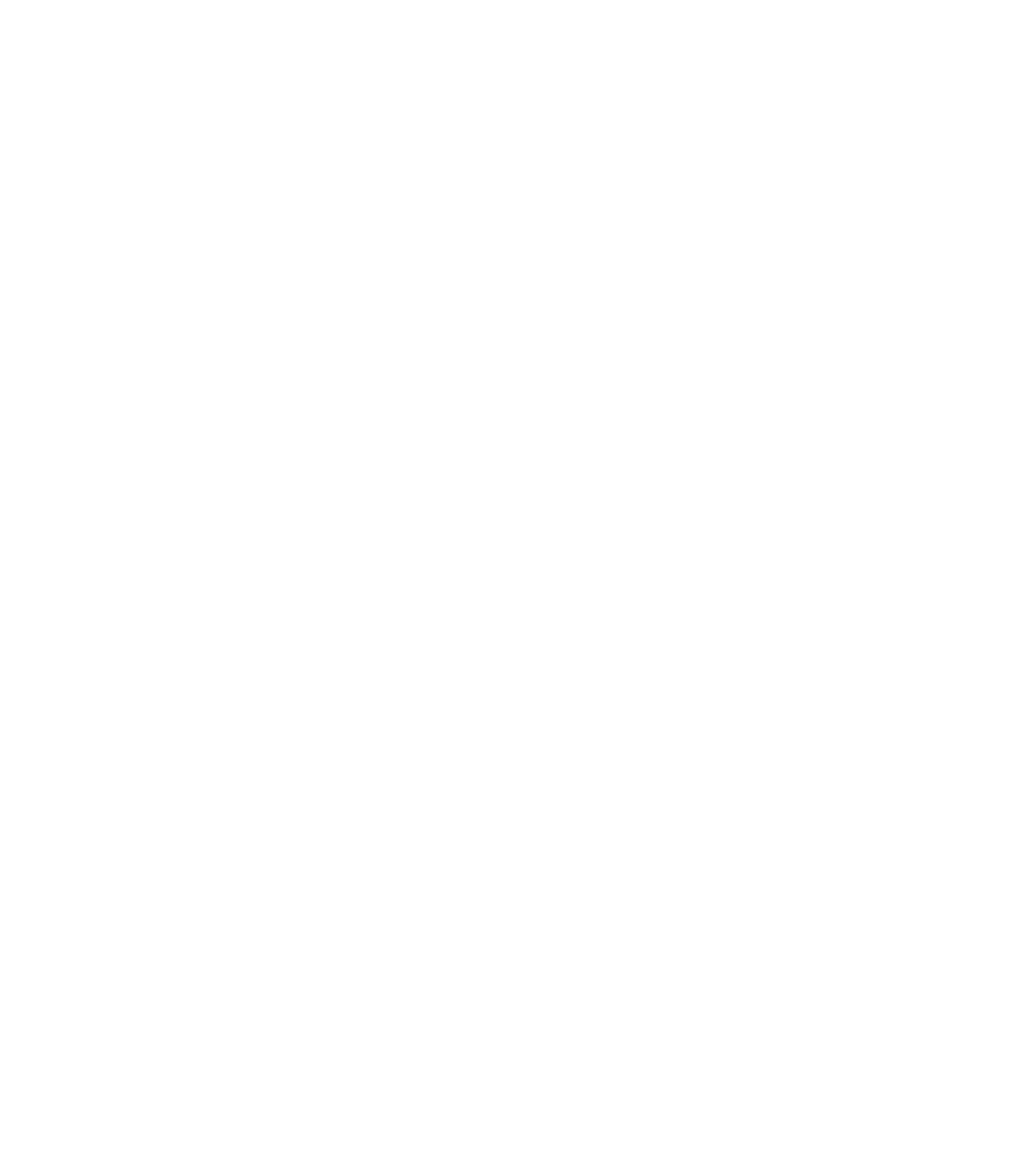
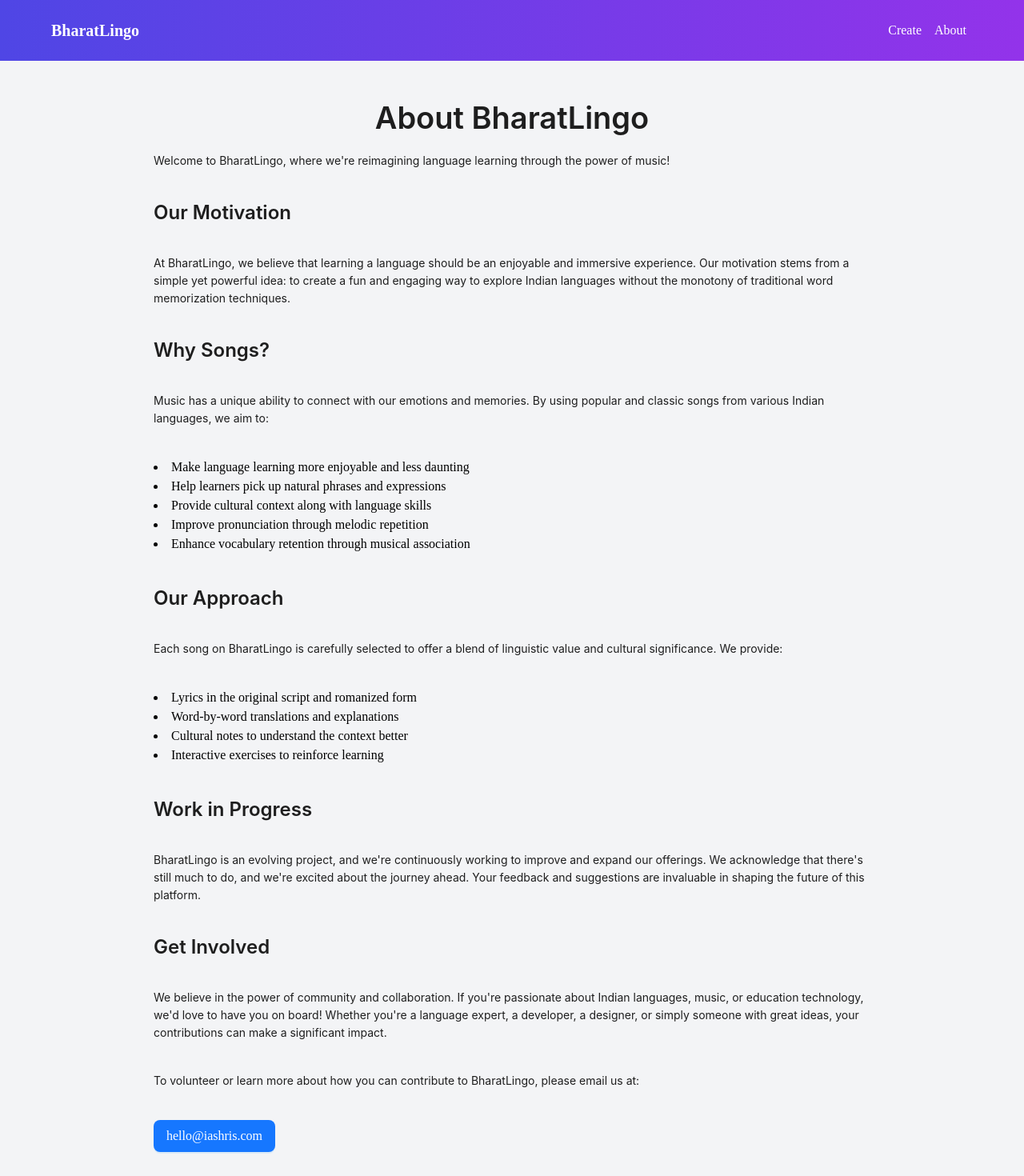
Before and after one commit to iashris/bharatlingo, a React (Vite) app in the folder frontend/: page /about in a window 1280 px wide. Before the commit this address had no page. Shown: the top 1470 px of the page at 80% size. Before the commit the page ends 800 px from the top, so only its background shows below. Built offline with nearby package versions, Linux system fonts and the light colour scheme; a web font is replaced by a local one.

Commit message:
add: nav changes

```diff
--- /dev/null
+++ b/frontend/src/About.tsx
@@ -0,0 +1,96 @@
+import { Footer, Header } from "./components/Common";
+import { Typography, Space, Button } from "antd";
+
+const { Title, Paragraph } = Typography;
+
+export const About = () => {
+  return (
+    <div className="flex flex-col min-h-screen">
+      <Header />
+      <main className="flex-grow bg-gray-100 py-12 px-4 sm:px-6 lg:px-8">
+        <div className="max-w-4xl mx-auto">
+          <Title level={1} className="text-center mb-8">
+            About BharatLingo
+          </Title>
+          <Space direction="vertical" size="large" className="w-full">
+            <Paragraph>
+              Welcome to BharatLingo, where we're reimagining language learning
+              through the power of music!
+            </Paragraph>
+
+            <Title level={3}>Our Motivation</Title>
+            <Paragraph>
+              At BharatLingo, we believe that learning a language should be an
+              enjoyable and immersive experience. Our motivation stems from a
+              simple yet powerful idea: to create a fun and engaging way to
+              explore Indian languages without the monotony of traditional word
+              memorization techniques.
+            </Paragraph>
+
+            <Title level={3}>Why Songs?</Title>
+            <Paragraph>
+              Music has a unique ability to connect with our emotions and
+              memories. By using popular and classic songs from various Indian
+              languages, we aim to:
+            </Paragraph>
+            <ul className="list-disc list-inside mb-4">
+              <li>Make language learning more enjoyable and less daunting</li>
+              <li>Help learners pick up natural phrases and expressions</li>
+              <li>Provide cultural context along with language skills</li>
+              <li>Improve pronunciation through melodic repetition</li>
+              <li>Enhance vocabulary retention through musical association</li>
+            </ul>
+
+            <Title level={3}>Our Approach</Title>
+            <Paragraph>
+              Each song on BharatLingo is carefully selected to offer a blend of
+              linguistic value and cultural significance. We provide:
+            </Paragraph>
+            <ul className="list-disc list-inside mb-4">
+              <li>Lyrics in the original script and romanized form</li>
+              <li>Word-by-word translations and explanations</li>
+              <li>Cultural notes to understand the context better</li>
+              <li>Interactive exercises to reinforce learning</li>
+            </ul>
+
+            <Title level={3}>Work in Progress</Title>
+            <Paragraph>
+              BharatLingo is an evolving project, and we're continuously working
+              to improve and expand our offerings. We acknowledge that there's
+              still much to do, and we're excited about the journey ahead. Your
+              feedback and suggestions are invaluable in shaping the future of
+              this platform.
+            </Paragraph>
+
+            <Title level={3}>Get Involved</Title>
+            <Paragraph>
+              We believe in the power of community and collaboration. If you're
+              passionate about Indian languages, music, or education technology,
+              we'd love to have you on board! Whether you're a language expert,
+              a developer, a designer, or simply someone with great ideas, your
+              contributions can make a significant impact.
+            </Paragraph>
+            <Paragraph>
+              To volunteer or learn more about how you can contribute to
+              BharatLingo, please email us at:
+            </Paragraph>
+            <Button
+              type="primary"
+              size="large"
+              href="mailto:hello@iashris.com"
+              className="mb-4"
+            >
+              hello@iashris.com
+            </Button>
+
+            <Paragraph>
+              Join us in our mission to make language learning a melodious
+              journey through the rich landscape of Indian cultures!
+            </Paragraph>
+          </Space>
+        </div>
+      </main>
+      <Footer />
+    </div>
+  );
+};
--- a/frontend/src/Home.tsx
+++ b/frontend/src/Home.tsx
@@ -1,6 +1,6 @@
-import React from "react";
 import { Card, Tag, Typography } from "antd";
 import { useNavigate } from "react-router-dom";
+import { Footer, Header } from "./components/Common";
 
 const { Title } = Typography;
 
@@ -66,10 +66,12 @@
 export const Home = () => {
   const navigate = useNavigate();
   return (
-    <div className="bg-gray-100 p-4 md:p-8 min-h-screen">
+    <div className="flex flex-col min-h-screen">
+      <Header />
+      <main className="flex-grow bg-gray-100 p-4 md:p-8">
         <div className="max-w-6xl mx-auto">
-        <Title level={2} className="mb-12 text-center">
-          BharatLingo
+          <Title level={3} className="mb-8 text-center">
+            Explore Indian Languages Through Music
           </Title>
           <div className="grid grid-cols-1 gap-6 sm:grid-cols-2 lg:grid-cols-3 mt-6">
             {content.map((item) => (
@@ -106,6 +108,8 @@
             ))}
           </div>
         </div>
+      </main>
+      <Footer />
     </div>
   );
 };
--- /dev/null
+++ b/frontend/src/components/Common.tsx
@@ -0,0 +1,33 @@
+import { useNavigate } from "react-router-dom";
+
+export const Header = () => {
+  const navigate = useNavigate();
+  return (
+    <header className="bg-gradient-to-r from-indigo-600 to-purple-600 text-white py-6 px-4">
+      <div className="max-w-6xl mx-auto flex justify-between items-center">
+        <div
+          className="text-white m-0 text-xl font-bold cursor-pointer"
+          onClick={() => navigate("/")}
+        >
+          BharatLingo
+        </div>
+        <nav>
+          <a href="/annotate" className="text-white hover:text-gray-200 mx-2">
+            Create
+          </a>
+          <a href="/about" className="text-white hover:text-gray-200 mx-2">
+            About
+          </a>
+        </nav>
+      </div>
+    </header>
+  );
+};
+
+export const Footer = () => (
+  <footer className="bg-gray-800 text-white py-4 mt-8">
+    <div className="max-w-6xl mx-auto text-center">
+      <p>Made with ❤️ by India in Pixels</p>
+    </div>
+  </footer>
+);
--- a/frontend/src/components/SongTeacherYT.tsx
+++ b/frontend/src/components/SongTeacherYT.tsx
@@ -7,6 +7,7 @@
 import Lottie from "lottie-react";
 import congratsAnimation from "../assets/congrats.json";
 import { useNavigate } from "react-router-dom";
+import { Header } from "./Common";
 
 const SongTeacher: React.FC<{ song: YouTubeFillBlanksActivity }> = ({
   song: songObject,
@@ -78,6 +79,8 @@
   );
 
   return (
+    <>
+      <Header />
       <div className="w-full max-w-4xl mx-auto px-4 md:px-6 md:py-24 pb-4 max-sm:h-screen bg-white rounded-lg shadow-md">
         <YouTubeSectionPlayer
           start={convertTimeToSeconds(song[currentLineIndex].start)}
@@ -167,7 +170,10 @@
               <Button
                 onClick={() =>
                   window
-                  .open(`https://www.youtube.com/watch?v=${videoId}`, "_blank")
+                    .open(
+                      `https://www.youtube.com/watch?v=${videoId}`,
+                      "_blank"
+                    )
                     ?.focus()
                 }
               >
@@ -177,6 +183,7 @@
           </div>
         </Modal>
       </div>
+    </>
   );
 };
 
--- a/frontend/src/components/YTEditor/index.tsx
+++ b/frontend/src/components/YTEditor/index.tsx
@@ -13,6 +13,7 @@
 import { Annotation } from "./types";
 import Sanscript from "@indic-transliteration/sanscript";
 import ChallengeEditor from "./ChallengeEditor";
+import { Header } from "../Common";
 
 const { Text } = Typography;
 const { TextArea } = Input;
@@ -132,7 +133,7 @@
   const handleVideoIdChange = (e: React.ChangeEvent<HTMLInputElement>) => {
     const url = e.target.value;
     const id = url.split("v=")[1];
-    setVideoId(id);
+    setVideoId(id || "");
   };
 
   const onInputChange = (
@@ -350,6 +351,8 @@
   const isEditing = editingIndex !== null;
 
   return (
+    <>
+      <Header />
       <div className="flex flex-col md:flex-row p-4">
         <div className="w-full md:w-1/2 pr-4">
           <Select
@@ -378,13 +381,13 @@
             />
           )}
           <Input
-          placeholder="Enter name"
+            placeholder="Enter song title"
             value={name}
             onChange={(e) => setName(e.target.value)}
             className="mt-4"
           />
           <TextArea
-          placeholder="Enter introduction"
+            placeholder="Song description"
             value={introduction}
             onChange={(e) => setIntroduction(e.target.value)}
             className="mt-4"
@@ -420,6 +423,10 @@
               <Button icon={<UploadOutlined />}>Upload JSON</Button>
             </Upload>
           </Space>
+          <div className="text-sm mt-4 text-gray-500">
+            You can contribute to BharatLingo by sending annotated video jsons
+            to hello@iashris.com
+          </div>
         </div>
         <div className="w-full md:w-1/2 pl-4">
           <Tabs activeKey={activeTab} onChange={setActiveTab}>
@@ -450,7 +457,9 @@
                     <Button onClick={() => onSetTime("end")}>
                       Set Current Time
                     </Button>
-                  <Button onClick={() => onGoToTime("end")}>Go to time</Button>
+                    <Button onClick={() => onGoToTime("end")}>
+                      Go to time
+                    </Button>
                   </Space>
                 </Form.Item>
                 <Form.Item label={selectedLanguage.name + ":"}>
@@ -493,7 +502,9 @@
                   >
                     <Input
                       value={alt.join(" ")}
-                    onChange={(e) => onAlternativeChange(index, e.target.value)}
+                      onChange={(e) =>
+                        onAlternativeChange(index, e.target.value)
+                      }
                     />
                   </Form.Item>
                 ))}
@@ -553,8 +564,9 @@
                       {/* {annotation.alternative
                       .map((alt) => alt.join(", "))
                       .join(" | ")}{" "} */}
-                    - Trivia: {annotation.trivia}({annotation.start.toFixed(2)}{" "}
-                    - {annotation.end.toFixed(2)})
+                      - Trivia: {annotation.trivia}(
+                      {annotation.start.toFixed(2)} -{" "}
+                      {annotation.end.toFixed(2)})
                     </Text>
                     <Space>
                       <Tooltip title="Insert">
@@ -592,6 +604,7 @@
           </Tabs>
         </div>
       </div>
+    </>
   );
 };
 
--- a/frontend/src/components/YTPlayer.tsx
+++ b/frontend/src/components/YTPlayer.tsx
@@ -9,7 +9,6 @@
 import { MinimalYouTubeSectionPlayerProps } from "../types/common";
 import { convertTimeToSeconds } from "../helpers";
 
-const isLocalhost = window.location.hostname === "localhost";
 const isMobile = false;
 // /iPhone|iPad|iPod|Android/i.test(navigator.userAgent);
 
@@ -110,16 +109,9 @@
           videoId={videoId}
           opts={opts}
           onReady={onReady}
-          className={isLocalhost ? null : "pointer-events-none"}
+          className={"pointer-events-none"}
         />
       </div>
-      {/* {!showIntroduction && (
-        <Button
-          size="large"
-          icon={<PlayCircleOutlined />}
-          onClick={playSection}
-        />
-      )} */}
     </div>
   );
 });
--- a/frontend/src/main.tsx
+++ b/frontend/src/main.tsx
@@ -6,6 +6,7 @@
 import { Home } from "./Home.tsx";
 import { SongActivity } from "./SongActivity.tsx";
 import YouTubeAnnotation from "./components/YTEditor";
+import { About } from "./About.tsx";
 
 ReactDOM.createRoot(document.getElementById("root")!).render(
   <React.StrictMode>
@@ -14,6 +15,7 @@
         <Route element={<Home />} path="/" />
         <Route element={<SongActivity />} path="/song" />
         <Route element={<YouTubeAnnotation />} path="/annotate" />
+        <Route element={<About />} path="/about" />
       </Routes>
     </BrowserRouter>
   </React.StrictMode>
```
Also changed, not shown: 1 other file (tests, documents, lock files or other folders). Lines whose indentation alone changed are shown as unchanged.
